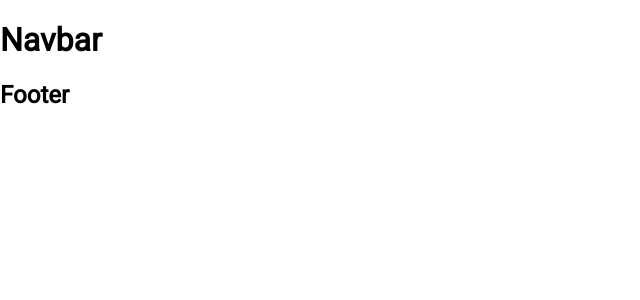
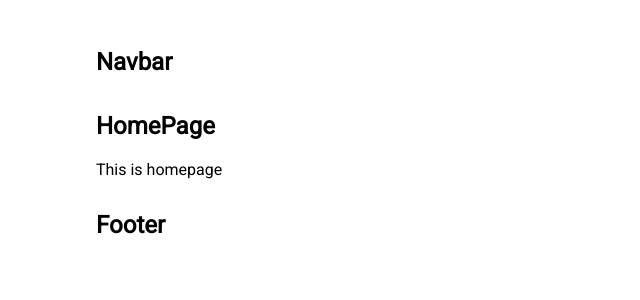
Before and after one commit to coder-Bibek/ecommerce, a React (Create React App) app in the folder projects/app/: page / in a window 1280 px wide. Shown: the top 300 px of the page, without its empty margins (0-640 px from the left). Built offline with nearby package versions, Linux system fonts and the light colour scheme.

Commit message:
feat: add files for homepage-setup

```diff
--- a/projects/app/src/app/App.tsx
+++ b/projects/app/src/app/App.tsx
@@ -6,6 +6,7 @@ import {
 } from "react-router-dom"
 
 import MainLayout from '../common/components/templates/Layout';
+import Home from '../common/pages/Home';
 import './App.scss';
 
 function App() {
@@ -13,7 +14,7 @@ function App() {
     <Router>
       <Routes>
         <Route path='/' element={<MainLayout />}>
-
+          <Route path='/' element={<Home />}></Route>
         </Route>
       </Routes>
     </Router>
--- /dev/null
+++ b/projects/app/src/common/components/templates/Layout/index.module.scss
@@ -0,0 +1,9 @@
+.topContainer {
+  margin: 0 3rem;
+}
+
+@media only screen and (min-width: 576px) {
+  .topContainer {
+    margin: 3rem 6rem;
+  }
+}
--- a/projects/app/src/common/components/templates/Layout/index.tsx
+++ b/projects/app/src/common/components/templates/Layout/index.tsx
@@ -1,12 +1,14 @@
 import React from "react";
 import { Outlet } from "react-router-dom";
 
+import styles from "./index.module.scss"
+
 export default function MainLayout(): JSX.Element {
     return (
-        <React.Fragment>
+        <section className={styles.topContainer}>
             <h1>Navbar</h1>
             <Outlet></Outlet>
             <h2>Footer</h2>
-        </React.Fragment>
+        </section>
     )
 }
--- a/projects/app/src/common/components/templates/Page/index.module.scss
+++ b/projects/app/src/common/components/templates/Page/index.module.scss
@@ -1,4 +1,4 @@
-main {
+.mainContainer {
   position: relative;
   top: 1rem;
 }
--- a/projects/app/src/common/components/templates/Page/index.tsx
+++ b/projects/app/src/common/components/templates/Page/index.tsx
@@ -8,11 +8,9 @@ interface PageProps {
 
 export default function Page({ children, title }: PageProps): JSX.Element {
     return (
-        <main>
+        <main className={styles.mainContainer}>
             {title && <h1>{title}</h1>}
-            <section className={styles.mainContainer}>
-                {children}
-            </section>
+            {children}
         </main>
     )
 }
--- /dev/null
+++ b/projects/app/src/common/pages/Home/index.module.scss
@@ -0,0 +1,3 @@
+.homeContainer {
+  margin-bottom: 3rem;
+}
--- /dev/null
+++ b/projects/app/src/common/pages/Home/index.tsx
@@ -0,0 +1,12 @@
+import Page from "../../components/templates/Page";
+import styles from "./index.module.scss"
+
+export default function Home(): JSX.Element {
+    return (
+        <Page title="HomePage">
+            <section className={styles.homeContainer}>
+                <p>This is homepage</p>
+            </section>
+        </Page>
+    )
+}
```
